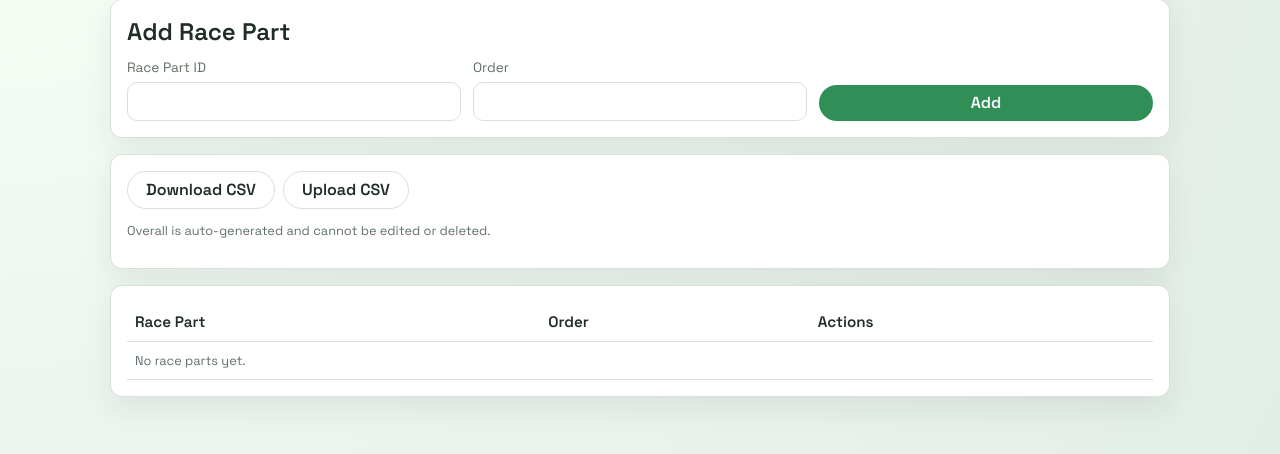
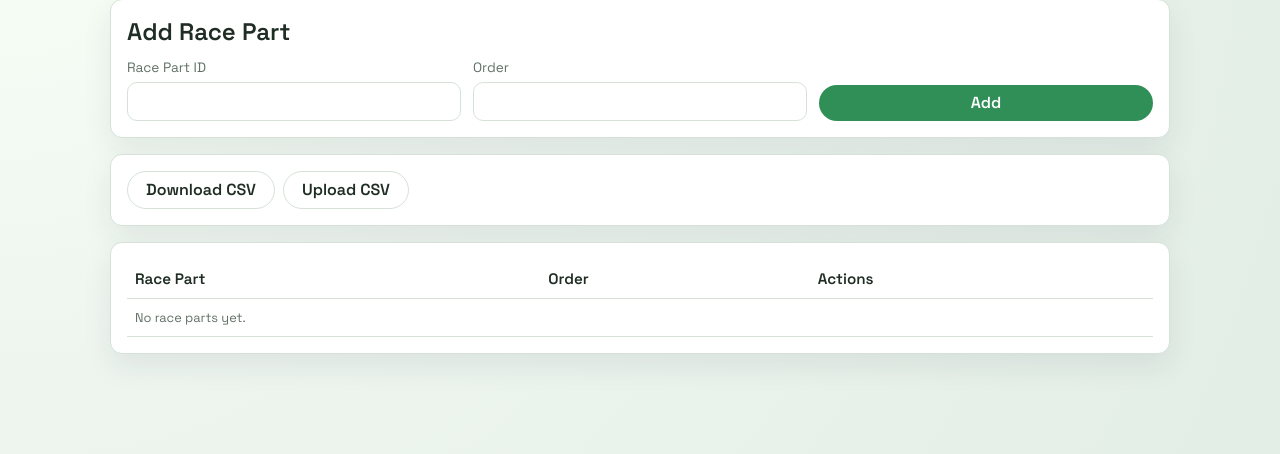
Before and after one commit to JeroenBertels/glh-timer, a FastAPI app: template app/templates/manage_race_parts.html in a window 1280 px wide. Shown: the part 136-590 px from the top of the page. Run offline with FastAPI, Linux system fonts and the light colour scheme; the template is opened without the code that fills it, so the values that code supplies are empty.

Commit message:
Removed some text.

```diff
--- a/app/templates/manage_race_parts.html
+++ b/app/templates/manage_race_parts.html
@@ -31,7 +31,6 @@
       </label>
     </form>
   </div>
-  <p class="small">Overall is auto-generated and cannot be edited or deleted.</p>
 </div>
 <div class="card">
   <div class="table-wrap">
```
